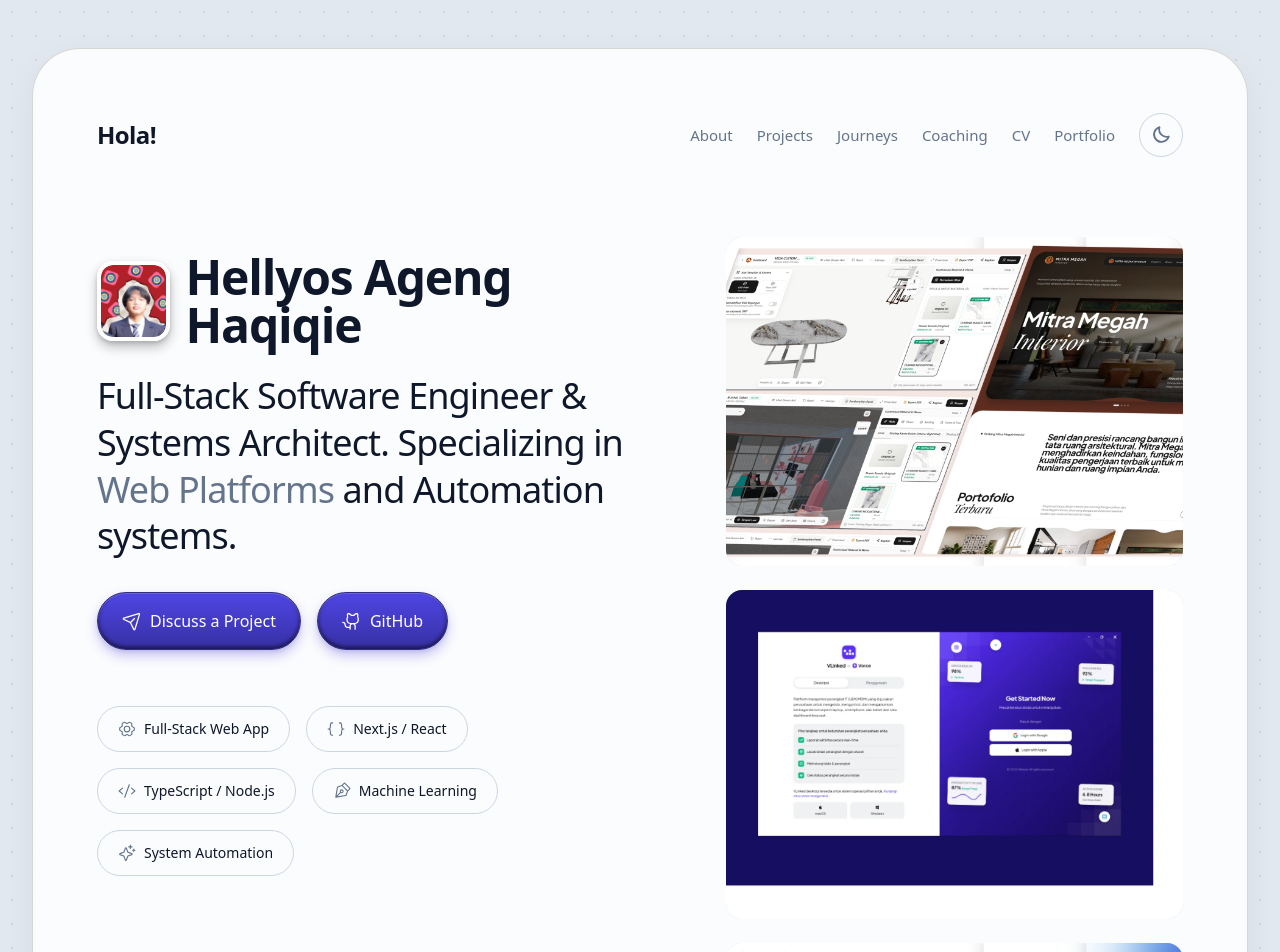
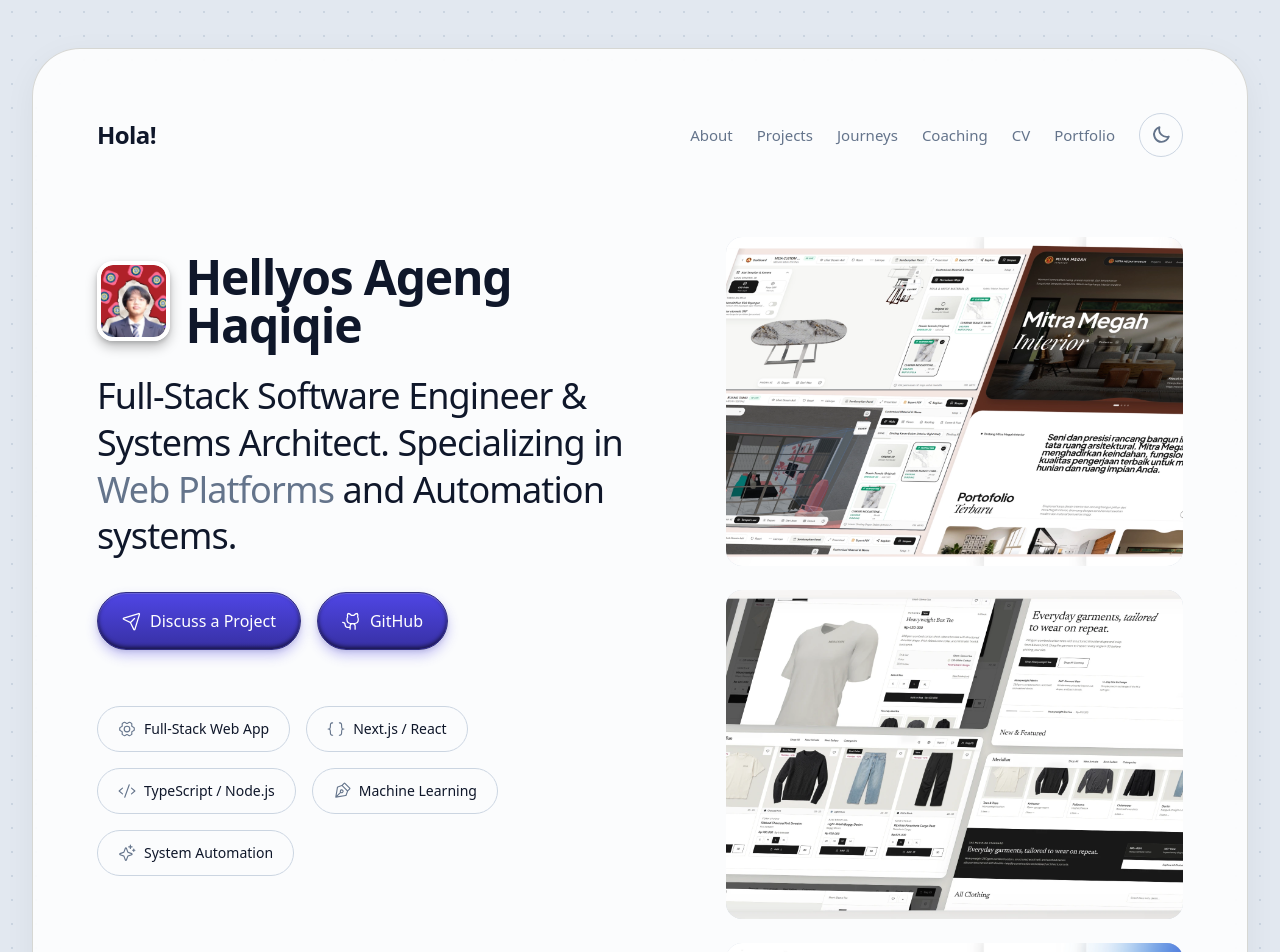
Before and after one commit to hellyoshaqiqie17/hellyoshaqiqie-site, a React (Vite) app: page / in a window 1280 px wide. Shown: the top 952 px of the page. Built offline with nearby package versions, Linux system fonts and the light colour scheme; a web font is replaced by a local one.

Commit message:
feat(hero): replace vLinked with Meridian mockup card under Mitra Megah

```diff
--- a/src/data/page_settings.json
+++ b/src/data/page_settings.json
@@ -1,6 +1,6 @@
 {
   "avatarImage": "/fotoku.webp",
   "heroImageTop": "/assets/megah-interior-mockup.webp",
-  "heroImageMiddle": "/assets/vlinked_cards_mockup.webp",
+  "heroImageMiddle": "/assets/meridian-mockup.webp",
   "heroImageBottom": "/assets/vorcehr.webp"
 }
--- a/src/pages/Home.jsx
+++ b/src/pages/Home.jsx
@@ -271,10 +271,10 @@ function HeroSection() {
           {loading || !pageSettings ? (
             <ImagePlaceholder />
           ) : (
-            <Link to="/project/vlinked-desktop-agent" className="block w-full h-full relative group">
+            <Link to="/project/meridian-3d-clothing-store" className="block w-full h-full relative group">
             <ProgressiveImage
               src={pageSettings.heroImageMiddle}
-              alt="VLinked — Desktop Monitoring Agent"
+              alt="Meridian — Contemporary Clothing Store & 3D Garment Marketplace"
               imgClassName="absolute inset-0 w-full h-full object-cover object-center transform hover:scale-[1.025]"
             />
           </Link>
```
